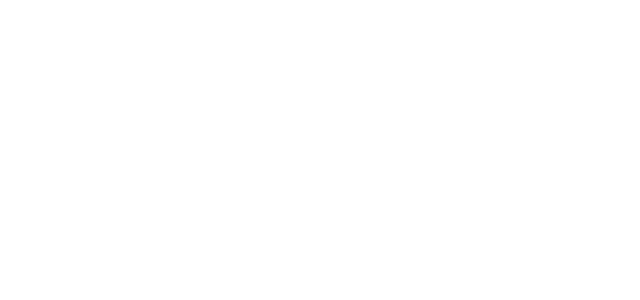
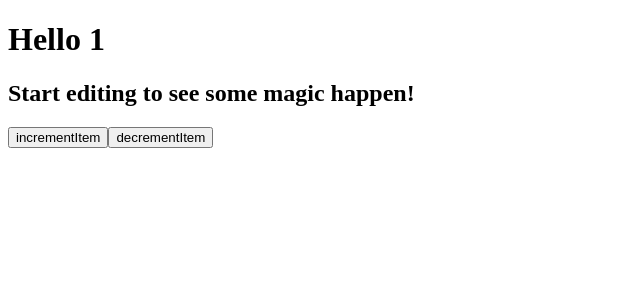
Before and after one commit to crimson747-mac/react_hook, a React (Create React App) app: page / in a window 1280 px wide. Shown: the top 300 px of the page, without its empty margins (0-640 px from the left). Built offline with nearby package versions, Linux system fonts and the light colour scheme.

Commit message:
Introduction to useState

```diff
--- a/src/App.js
+++ b/src/App.js
@@ -1,7 +1,48 @@
-import React from "react";
+import React, { useState } from "react";
 
-function App() {
-  return <div className="App"></div>;
+const App = () => {
+  // useState()는 초기값(여기서는 1) 과 이 값을 변형할 수 있는 두번째 인자(함수) 를 배열의 형태로 리턴한다.
+  const [item, setItem] = useState(1);
+  const incrementItem = () => setItem(item + 1);
+  const decrementItem = () => setItem(item - 1);
+  return (
+    <div className="App">
+      <h1>Hello {item}</h1>
+      <h2>Start editing to see some magic happen!</h2>
+      <button onClick={incrementItem}>incrementItem</button>
+      <button onClick={decrementItem}>decrementItem</button>
+    </div>
+  );
+};
+
+class AppUgly extends React.Component {
+  state = {
+    item: 1,
+  };
+
+  incrementItem = () => {
+    this.setState({
+      item: this.state.item + 1,
+    });
+  };
+
+  decrementItem = () => {
+    this.setState({
+      item: this.state.item - 1,
+    });
+  };
+
+  render() {
+    const { item } = this.state;
+    return (
+      <div className="App">
+        <h1>Hello! {item}</h1>
+        <h2>Start editing to see some magic happen!</h2>
+        <button onClick={this.incrementItem}>incrementItem</button>
+        <button onClick={this.decrementItem}>decrementItem</button>
+      </div>
+    );
+  }
 }
 
 export default App;
--- a/src/index.js
+++ b/src/index.js
@@ -7,4 +7,3 @@
 // If you want your app to work offline and load faster, you can change
 // unregister() to register() below. Note this comes with some pitfalls.
 // Learn more about service workers: https://bit.ly/CRA-PWA
-serviceWorker.unregister();
```
